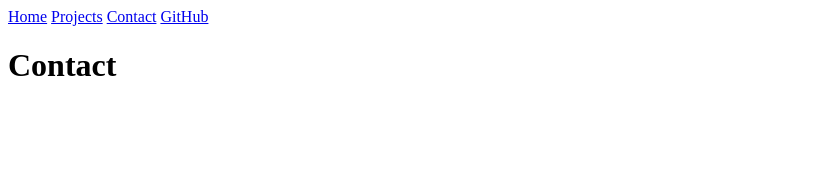
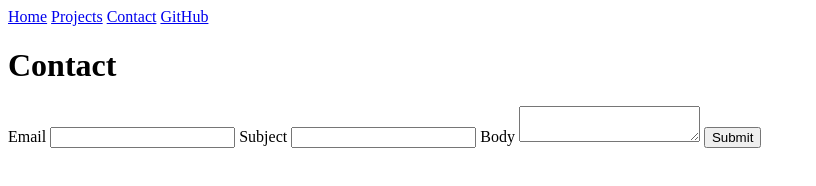
Before and after one commit to philip-chen6/portfolio_106, a plain HTML site: page contact/index.html in a window 1280 px wide. Shown: the whole page, without its empty margins (0-816 px from the left). Drawn offline with Linux system fonts and the light colour scheme.

Commit message:
add contact form

```diff
--- a/contact/index.html
+++ b/contact/index.html
@@ -13,5 +13,20 @@
       <a href="https://github.com/philip-chen6" target="_blank">GitHub</a>
     </nav>
     <h1>Contact</h1>
+    <form action="mailto:YOUR_EMAIL_ADDRESS" method="POST" enctype="text/plain">
+      <label
+        >Email
+        <input name="email" type="email" />
+      </label>
+      <label
+        >Subject
+        <input name="subject" />
+      </label>
+      <label
+        >Body
+        <textarea name="body"></textarea>
+      </label>
+      <button>Submit</button>
+    </form>
   </body>
 </html>
```
